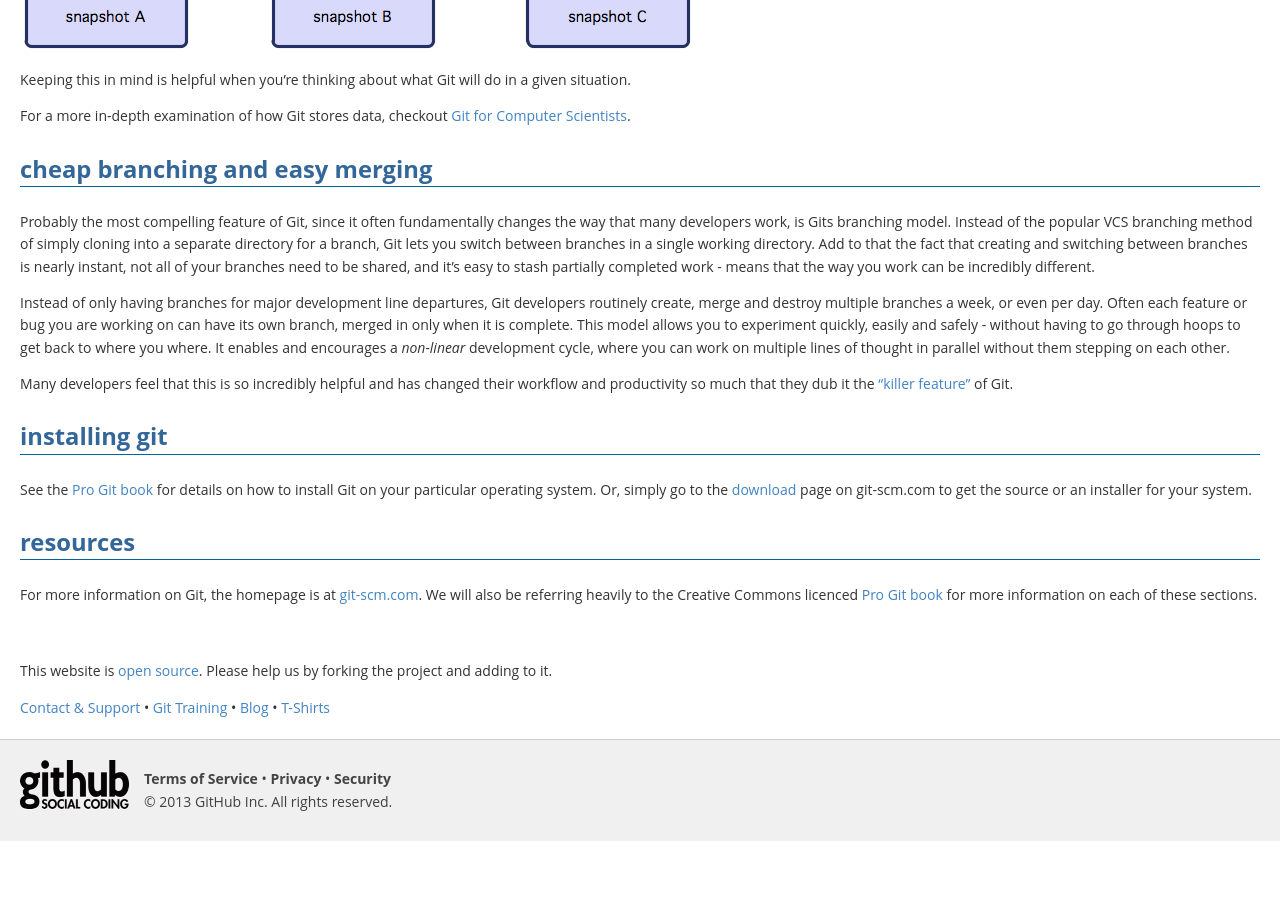
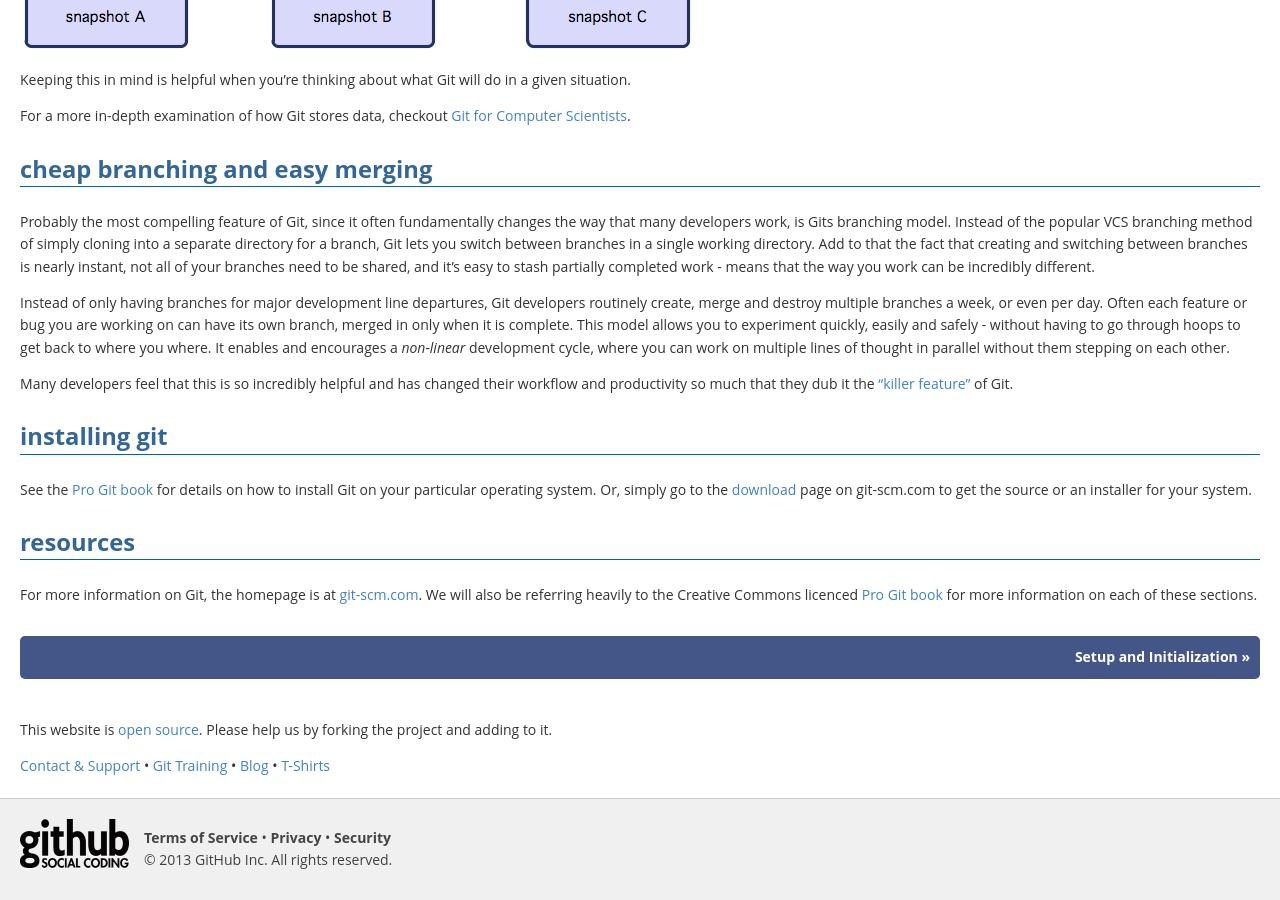
Before and after one commit to github/learn.github.com, a Jekyll site: the page built from p/intro.md, in a window 1280 px wide and 900 px high, scrolled down 3415 px. Built offline with Jekyll 4.4.1, drawn with Linux system fonts in a browser that asks for light colours; before the commit the page ends 4256 px from its top, so only the background shows below that.

Commit message:
manual page navigation links for now

```diff
--- a/p/intro.md
+++ b/p/intro.md
@@ -183,3 +183,7 @@
 For more information on Git, the homepage is at [git-scm.com](http://git-scm.com).
 We will also be referring heavily to the Creative Commons licenced
 [Pro Git book](http://git-scm.com/book) for more information on each of these sections.
+
+<div class="page-turns">
+  <a href="setup.html" class="page-next">Setup and Initialization &raquo;</a>
+</div>
```
